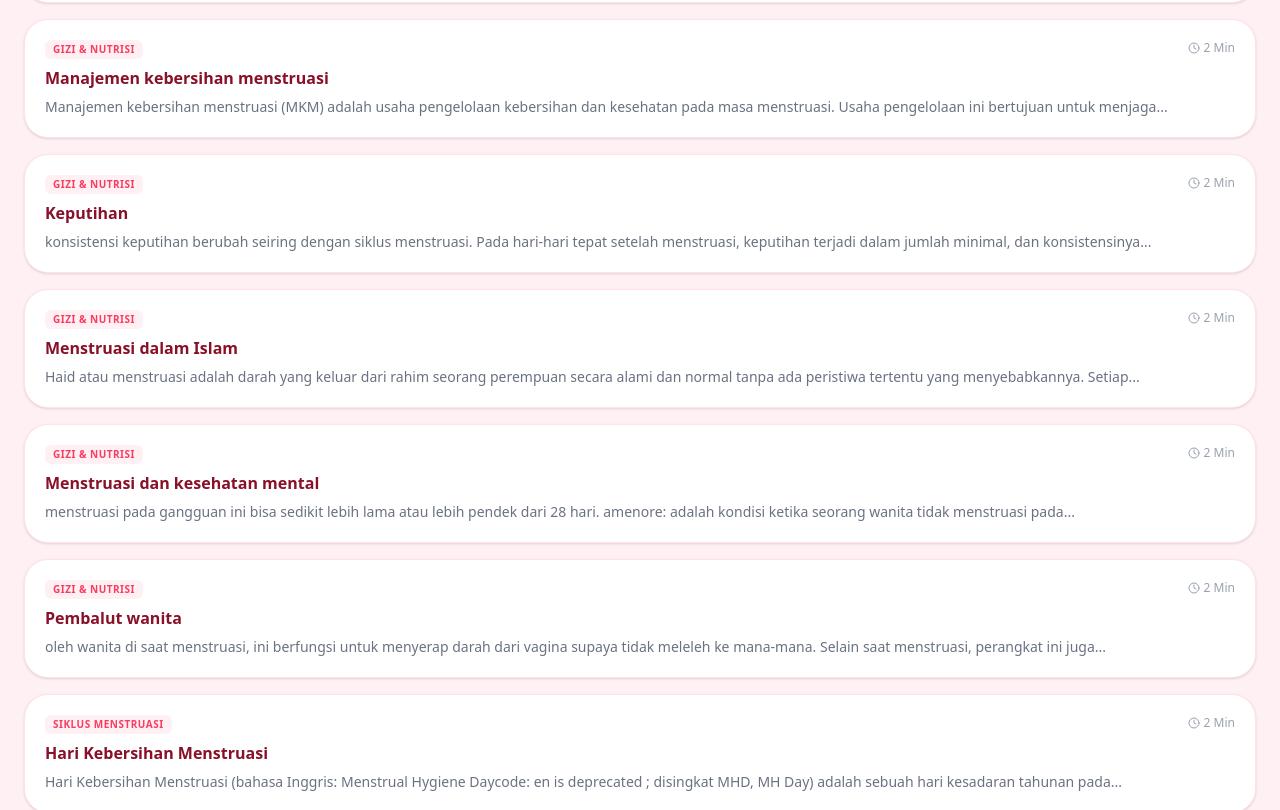
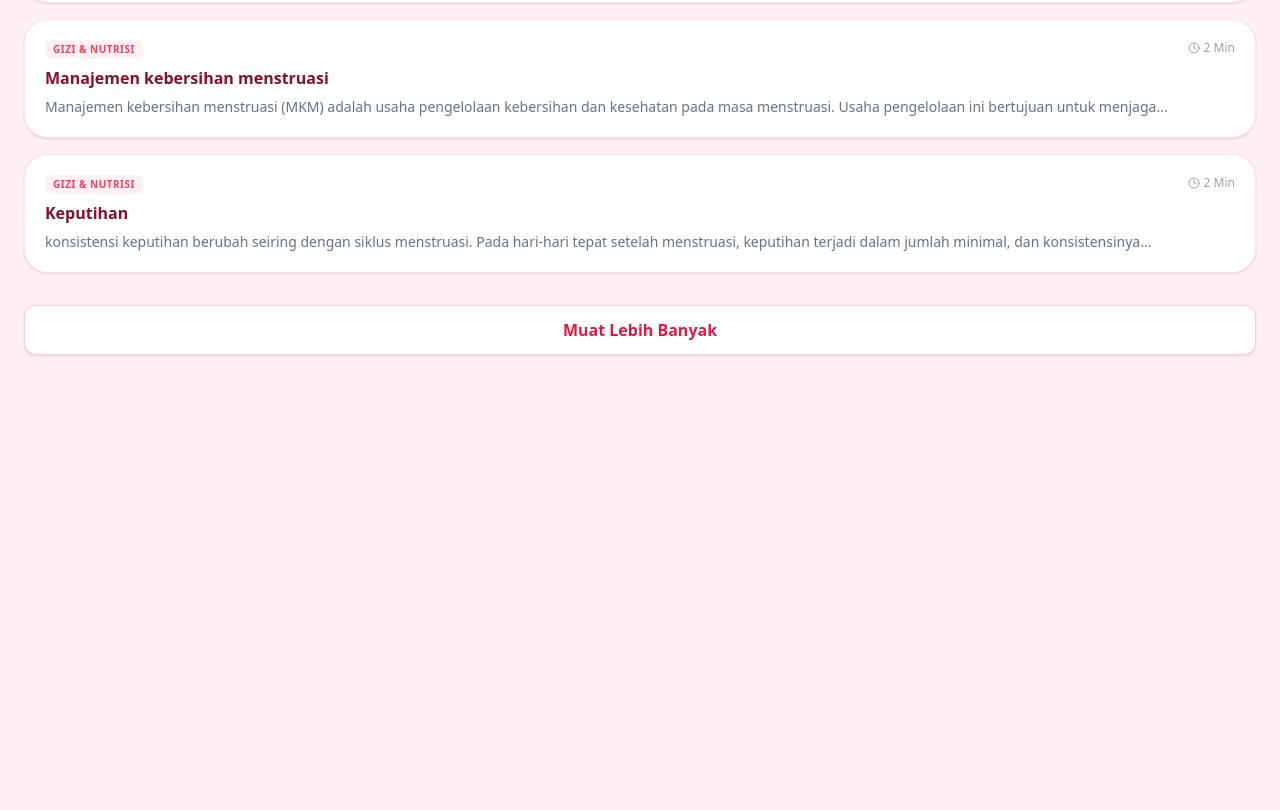
Before and after one commit to ardhikaxx/siva-app, a Next.js app: page /education in a window 1280 px wide. Shown: the part 1321-2131 px from the top of the page. After the commit the page ends 1852 px from the top, so only its background shows below. Built offline with nearby package versions, Linux system fonts and the light colour scheme; no server answers.

Commit message:
perf: mengoptimasi pemuatan artikel di halaman edukasi dengan penambahan paginasi (load more)

```diff
--- a/app/education/page.tsx
+++ b/app/education/page.tsx
@@ -9,6 +9,17 @@ export default function Education() {
   const [searchTerm, setSearchTerm] = useState("");
   const [selectedCategory, setSelectedCategory] = useState("Semua");
   const [selectedArticle, setSelectedArticle] = useState<any | null>(null);
+  const [visibleCount, setVisibleCount] = useState(10);
+
+  const handleSearchChange = (e: React.ChangeEvent<HTMLInputElement>) => {
+    setSearchTerm(e.target.value);
+    setVisibleCount(10);
+  };
+
+  const handleCategoryChange = (cat: string) => {
+    setSelectedCategory(cat);
+    setVisibleCount(10);
+  };
 
   const categories = ["Semua", ...Array.from(new Set(articlesData.map(a => a.category)))];
 
@@ -42,7 +53,7 @@ export default function Education() {
             type="text"
             placeholder="Cari mitos, tips, atau gejala..."
             value={searchTerm}
-            onChange={(e) => setSearchTerm(e.target.value)}
+            onChange={handleSearchChange}
             className="w-full bg-white border border-brand-100 rounded-2xl py-3 pl-10 pr-4 text-sm focus:outline-none focus:ring-2 focus:ring-brand-400 text-brand-900 transition-shadow"
           />
         </div>
@@ -52,7 +63,7 @@ export default function Education() {
             <motion.button
               whileTap={{ scale: 0.95 }}
               key={cat}
-              onClick={() => setSelectedCategory(cat)}
+              onClick={() => handleCategoryChange(cat)}
               className={`whitespace-nowrap px-4 py-1.5 rounded-full text-xs font-semibold transition-colors ${
                 selectedCategory === cat
                   ? 'bg-brand-500 text-white shadow-md'
@@ -71,7 +82,7 @@ export default function Education() {
         animate="visible"
         variants={{
           hidden: { opacity: 0 },
-          visible: { opacity: 1, transition: { staggerChildren: 0.1 } }
+          visible: { opacity: 1, transition: { staggerChildren: 0.05 } }
         }}
         className="space-y-4"
       >
@@ -86,7 +97,7 @@ export default function Education() {
             <p className="text-brand-500 text-sm">Tidak ada artikel yang cocok.</p>
           </motion.div>
         ) : (
-          filteredArticles.map(article => (
+          filteredArticles.slice(0, visibleCount).map(article => (
             <motion.div
               variants={{ hidden: { opacity: 0, y: 20 }, visible: { opacity: 1, y: 0 } }}
               whileHover={{ scale: 1.02 }}
@@ -107,6 +118,16 @@ export default function Education() {
               <p className="text-sm text-gray-500 line-clamp-2">{article.content}</p>
             </motion.div>
           ))
+        )}
+
+        {visibleCount < filteredArticles.length && (
+          <motion.button
+            whileTap={{ scale: 0.95 }}
+            onClick={() => setVisibleCount(prev => prev + 10)}
+            className="w-full py-3 mt-4 text-brand-600 font-bold bg-white border border-brand-200 rounded-xl shadow-sm hover:bg-brand-50 transition-colors"
+          >
+            Muat Lebih Banyak
+          </motion.button>
         )}
       </motion.div>
 
```
